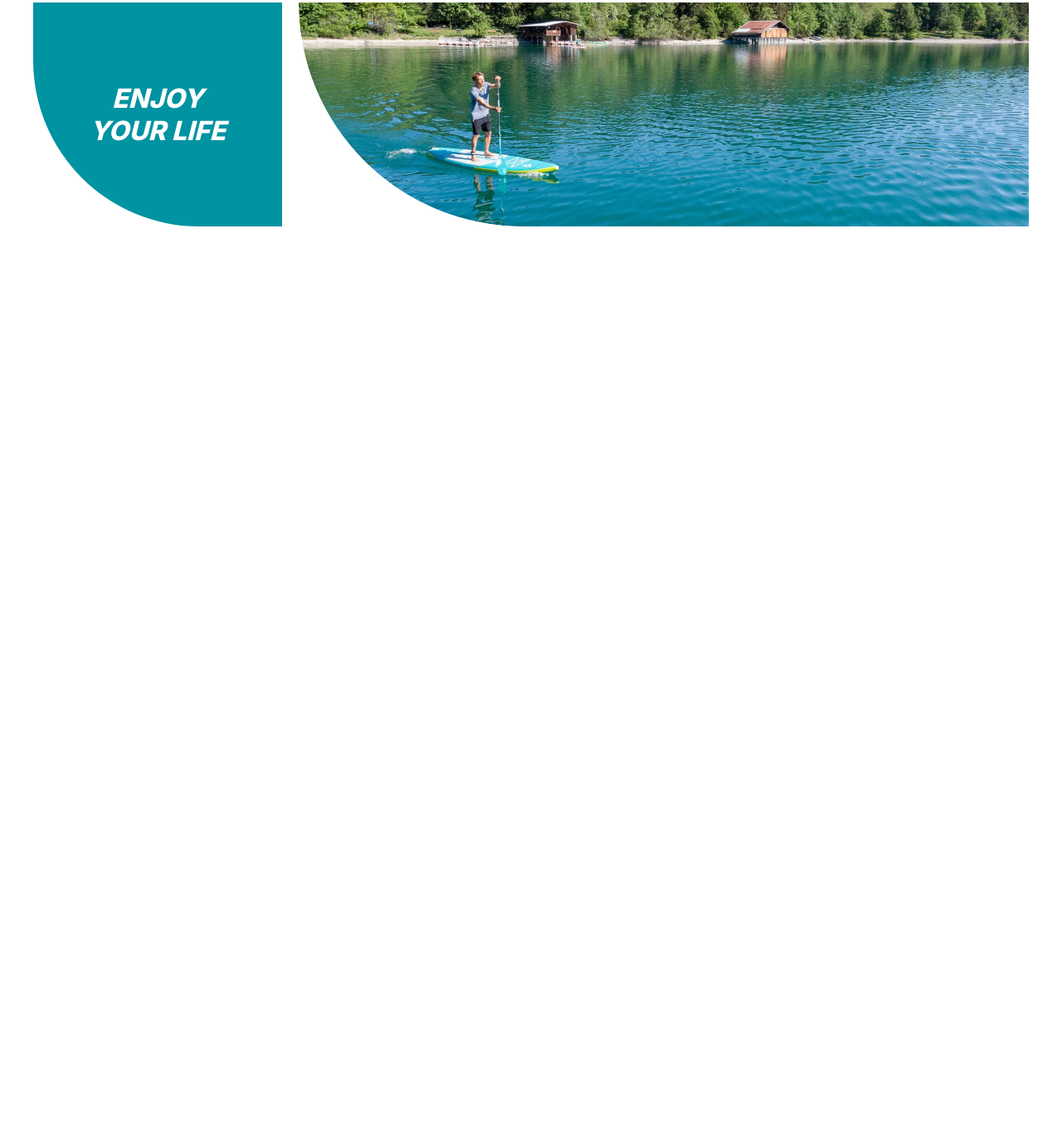
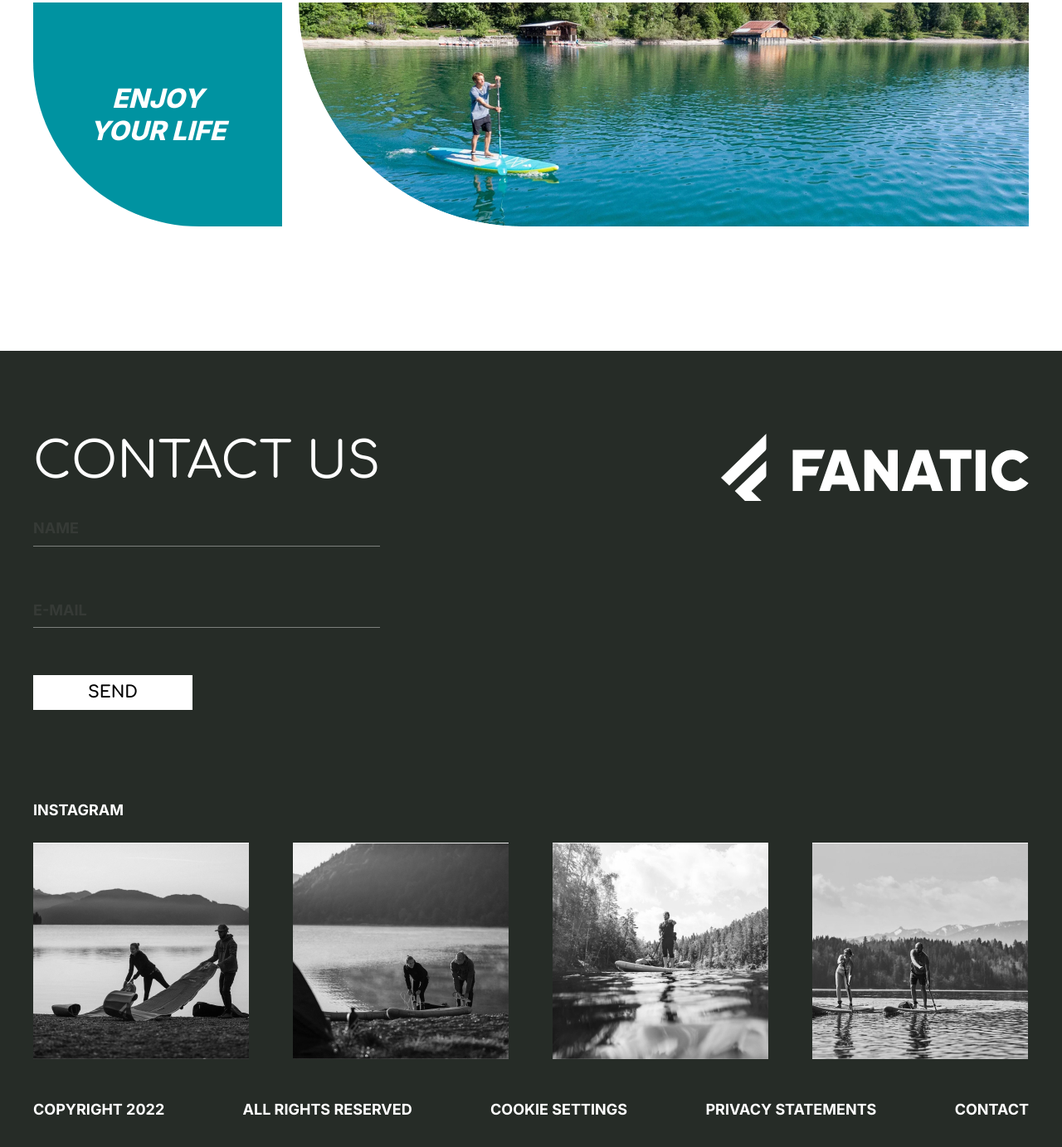
Before and after one commit to chernnovaa/LearningProject-SUP, a plain HTML site: page index.html in a window 1280 px wide. Shown: the part 5895-7278 px from the top of the page at 83% size. Before the commit the page ends 6318 px from the top, so only its background shows below. Drawn offline with Linux system fonts and the light colour scheme.

Commit message:
Fix bugs

```diff
--- a/css/style.css
+++ b/css/style.css
@@ -213,6 +213,20 @@ img {
   padding-top: 12px;
   display: block;
   color: #fff;
+  transition: color .3s;
+}
+.popup-btn path,
+.popup-btn circle {
+  transition: all .3s;
+}
+.popup-btn:hover path {
+  fill: #B9C400;
+}
+.popup-btn:hover circle {
+  stroke: #B9C400;
+}
+.popup-btn:hover span {
+  color: #0093A1;
 }
 .info__btn {
   bottom: 0;
@@ -288,6 +302,10 @@ img {
   justify-content: center;
   align-items: center;
   background-image: url(../images/star.svg);
+  transition: transform .3s;
+}
+.buy__price:hover {
+  transform: scale(1.3);
 }
 .buy__btn {
   text-transform: uppercase;
@@ -420,3 +438,71 @@ img {
   text-align: center;
   align-items: center;
 }
+.footer {
+  padding: 100px 0 80px;
+  background-color: #262C27;
+  color: #fff;
+}
+.footer__top {
+  display: flex;
+  justify-content: space-between;
+}
+.footer__title {
+  margin-bottom: 27px;
+}
+.footer__form {
+  max-width: 500px;
+}
+.footer__form-input {
+  background-color: transparent;
+  border: none;
+  border-bottom: 1px solid rgba(255, 255, 255, 0.4);
+  display: block;
+  width: 100%;
+  padding: 10px 0;
+  margin-bottom: 57px;
+  color: #fff;
+}
+.footer__form-input::placeholder {
+  font-weight: 700;
+  font-size: 18px;
+  line-height: 22px;
+  opacity: 0.2;
+}
+.footer__form-btn {
+  background-color: #fff;
+  padding: 10px 66px;
+  border: none;
+  margin-bottom: 110px;
+  text-transform: uppercase;
+  font-weight: 700;
+  font-size: 20px;
+  line-height: 22px;
+  color: black;
+  font-family: 'Comfortaa', cursive;
+  cursor: pointer;
+}
+.footer__social-title {
+  margin-bottom: 28px;
+  font-weight: 700;
+}
+.footer__gallery {
+  display: grid;
+  gap: 52px;
+  grid-template-columns: repeat(4, 1fr);
+  margin-bottom: 50px;
+}
+.footer__menu-list {
+  font-weight: 700;
+  display: flex;
+  justify-content: space-between;
+}
+.footer__logo {
+  align-self: flex-start;
+}
+.footer__logo path {
+  transition: fill .3s;
+}
+.footer__logo:hover path {
+  fill: #0093A1;
+}
--- a/index.html
+++ b/index.html
@@ -215,6 +215,53 @@
                 </div>
             </div>
         </section>
+        <footer class="footer">
+            <div class="container">
+                <div class="footer__inner">
+                    <div class="footer__top">
+                        <form class="footer__form">
+                            <h3 class="footer__title title">CONTACT US</h3>
+                            <input class="footer__form-input" type="text" placeholder="NAME">
+                            <input class="footer__form-input" type="text" placeholder="E-MAIL">
+                            <button class="footer__form-btn" type="submit">SEND</button>
+                        </form>
+                        <a class="footer__logo" href="#"><svg width="371" height="81" viewBox="0 0 371 81" fill="none"
+                                xmlns="http://www.w3.org/2000/svg">
+                                <path fill-rule="evenodd" clip-rule="evenodd"
+                                    d="M0 52.9245L54.5131 0V17.7778C54.5131 18.806 54.0925 19.792 53.3437 20.5189L9.98256 62.6163L0 52.9245ZM16.679 69.1175L54.5131 32.3858V50.1638C54.5131 51.1918 54.0925 52.1778 53.3437 52.9047L36.6446 69.1175L39.9308 72.308L49.9136 82H29.9481L26.6616 78.8093L16.679 69.1175ZM360.948 52.8369L370.64 59.5223C366.089 65.3563 358.99 69.1089 351.015 69.1089C337.278 69.1089 326.143 57.9799 326.143 44.2516C326.143 30.5234 337.278 19.3946 351.015 19.3946C358.99 19.3946 366.089 23.147 370.64 28.9812L360.948 35.6665C358.562 32.7673 354.995 30.9211 351.015 30.9211C343.847 30.9211 338.016 36.9011 338.016 44.2516C338.016 51.6022 343.847 57.5824 351.015 57.5824C354.995 57.5824 358.562 55.7362 360.948 52.8369ZM98.2016 39.5287H118.253L114.422 50.466H98.2016V69.1087H86.4974V19.3948H125.304L121.474 30.3319H98.2016V39.5287ZM263.783 19.3948H301.822V30.3319H288.655V69.1087H276.95V30.3319H263.783V19.3948ZM306.878 69.1089H318.857V19.3948H306.878V69.1089ZM236.63 50.4217L242.556 32.3915L248.481 50.4217H236.63ZM235.094 19.3948L217.684 69.1087H230.486L233.026 61.3589H252.086L254.626 69.1087H267.427L250.017 19.3948H235.094ZM201.299 19.3948H213.004V69.1087H204.225L184.474 42.1212V69.1087H172.77V19.3948H181.548L201.299 46.3823V19.3948ZM137.292 50.4217L143.218 32.3915L149.144 50.4217H137.292ZM135.757 19.3948L118.346 69.1087H131.148L133.688 61.3589H152.748L155.288 69.1087H168.09L150.679 19.3948H135.757Z"
+                                    fill="white" />
+                            </svg>
+                        </a>
+                    </div>
+                    <p class="footer__social-title">
+                        INSTAGRAM
+                    </p>
+                    <div class="footer__gallery">
+                        <img class="footer__gallery-item" src="images/inst-1.jpg" alt="">
+                        <img class="footer__gallery-item" src="images/inst-2.jpg" alt="">
+                        <img class="footer__gallery-item" src="images/inst-3.jpg" alt="">
+                        <img class="footer__gallery-item" src="images/inst-4.jpg" alt="">
+                    </div>
+                    <ul class="footer__menu-list">
+                        <li class="footer__menu-item">
+                            <a class="footer__menu-link" href="#">COPYRIGHT 2022</a>
+                        </li>
+                        <li class="footer__menu-item">
+                            <a class="footer__menu-link" href="#">ALL RIGHTS RESERVED</a>
+                        </li>
+                        <li class="footer__menu-item">
+                            <a class="footer__menu-link" href="#">COOKIE SETTINGS</a>
+                        </li>
+                        <li class="footer__menu-item">
+                            <a class="footer__menu-link" href="#">PRIVACY STATEMENTS</a>
+                        </li>
+                        <li class="footer__menu-item">
+                            <a class="footer__menu-link" href="#">CONTACT</a>
+                        </li>
+                    </ul>
+                </div>
+            </div>
+        </footer>
     </main>
 
 </body>
```
Also changed, not shown: images/inst-1.jpg (added), images/inst-2.jpg (added), images/inst-3.jpg (added), images/inst-4.jpg (added).
